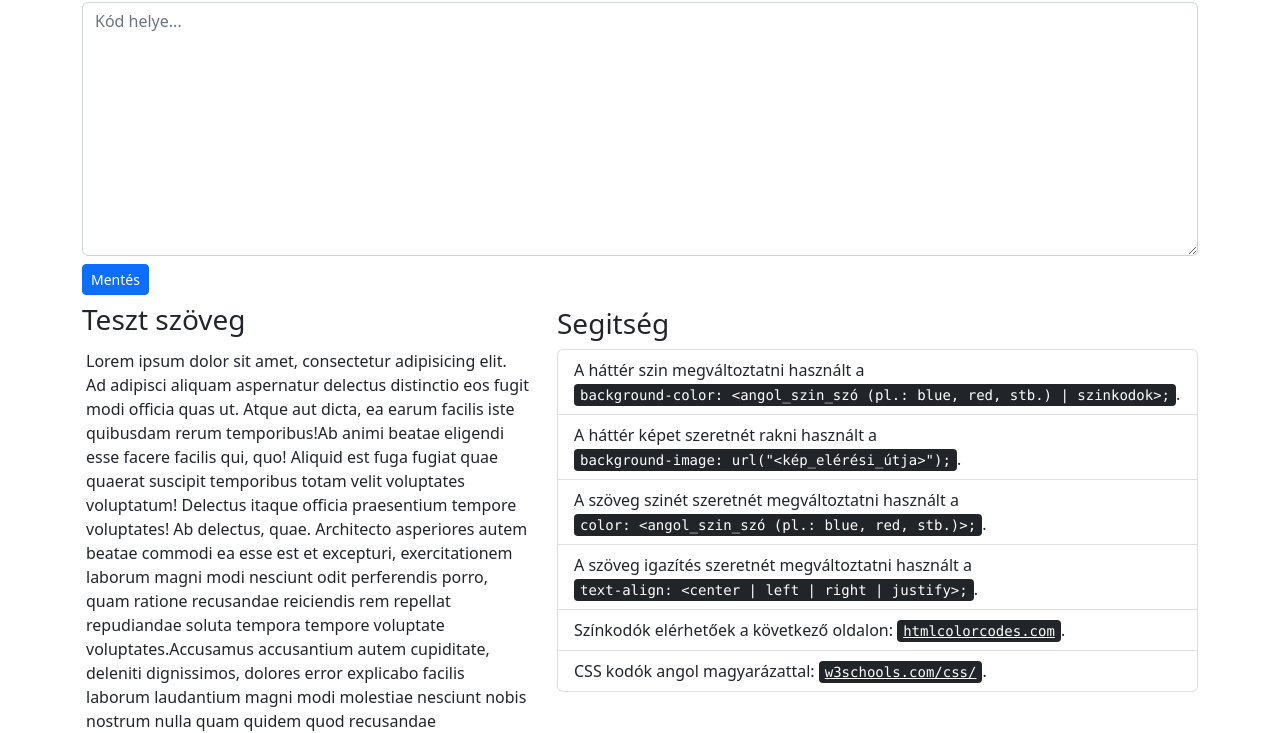
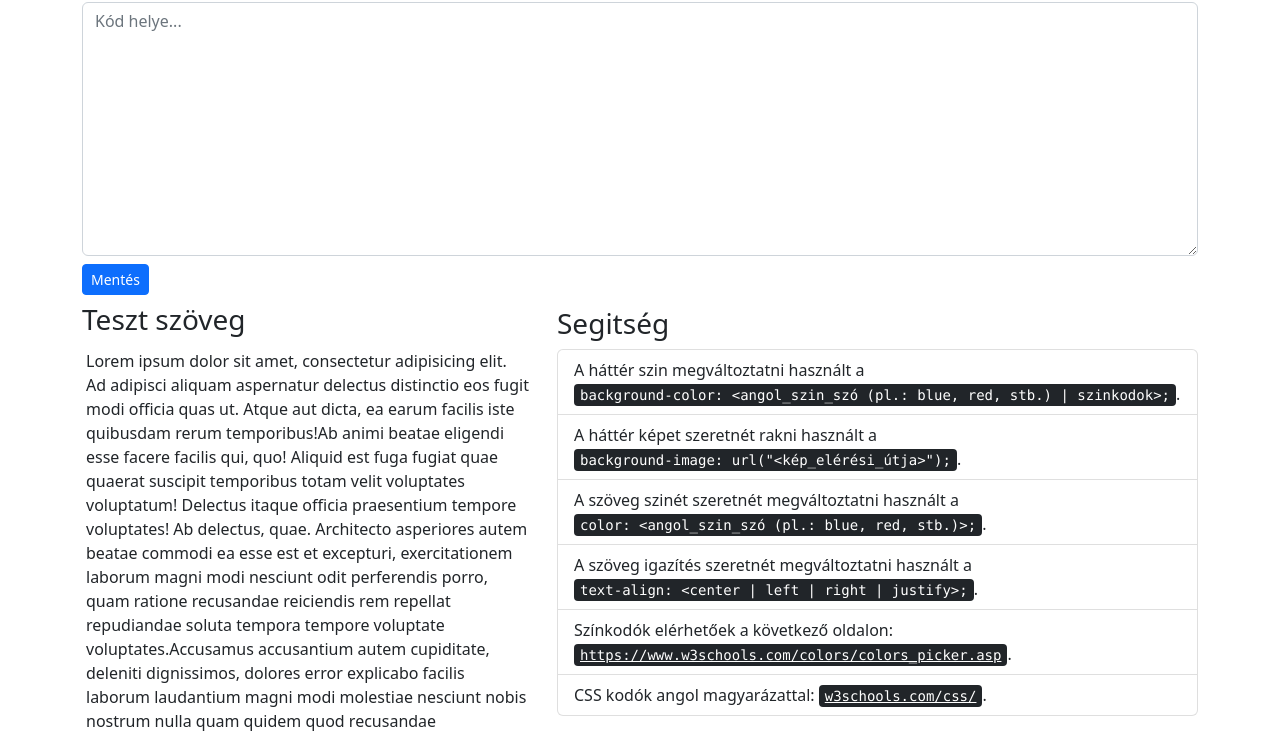
Before and after one commit to Lali98/css_fomazo, a plain HTML site: page index.html in a window 1280 px wide. Shown: the part 70-803 px from the top of the page. Drawn offline with nearby package versions, Linux system fonts and the light colour scheme.

Commit message:
2022.11.23-2

```diff
--- a/index.html
+++ b/index.html
@@ -67,7 +67,7 @@
                     <li class="list-group-item">A háttér képet szeretnét rakni használt a <br><kbd>background-image: url("&lt;kép_elérési_útja&gt;");</kbd>.</li>
                     <li class="list-group-item">A szöveg szinét szeretnét megváltoztatni használt a <br><kbd>color: &lt;angol_szin_szó (pl.: blue, red, stb.)&gt;;</kbd>.</li>
                     <li class="list-group-item">A szöveg igazítés szeretnét megváltoztatni használt a <br><kbd>text-align: &lt;center | left | right | justify&gt;;</kbd>.</li>
-                    <li class="list-group-item">Színkodók elérhetőek a következő oldalon: <kbd><a style="color: white" href="https://www.htmlcolorcodes.com/" target="_blank">htmlcolorcodes.com</a></kbd>.</li>
+                    <li class="list-group-item">Színkodók elérhetőek a következő oldalon: <kbd><a style="color: white" href="https://www.w3schools.com/colors/colors_picker.asp" target="_blank">https://www.w3schools.com/colors/colors_picker.asp</a></kbd>.</li>
                     <li class="list-group-item">CSS kodók angol magyarázattal: <kbd><a style="color: white" href="https://www.w3schools.com/css/" target="_blank">w3schools.com/css/</a></kbd>.</li>
                 </ul>
             </div>
```
